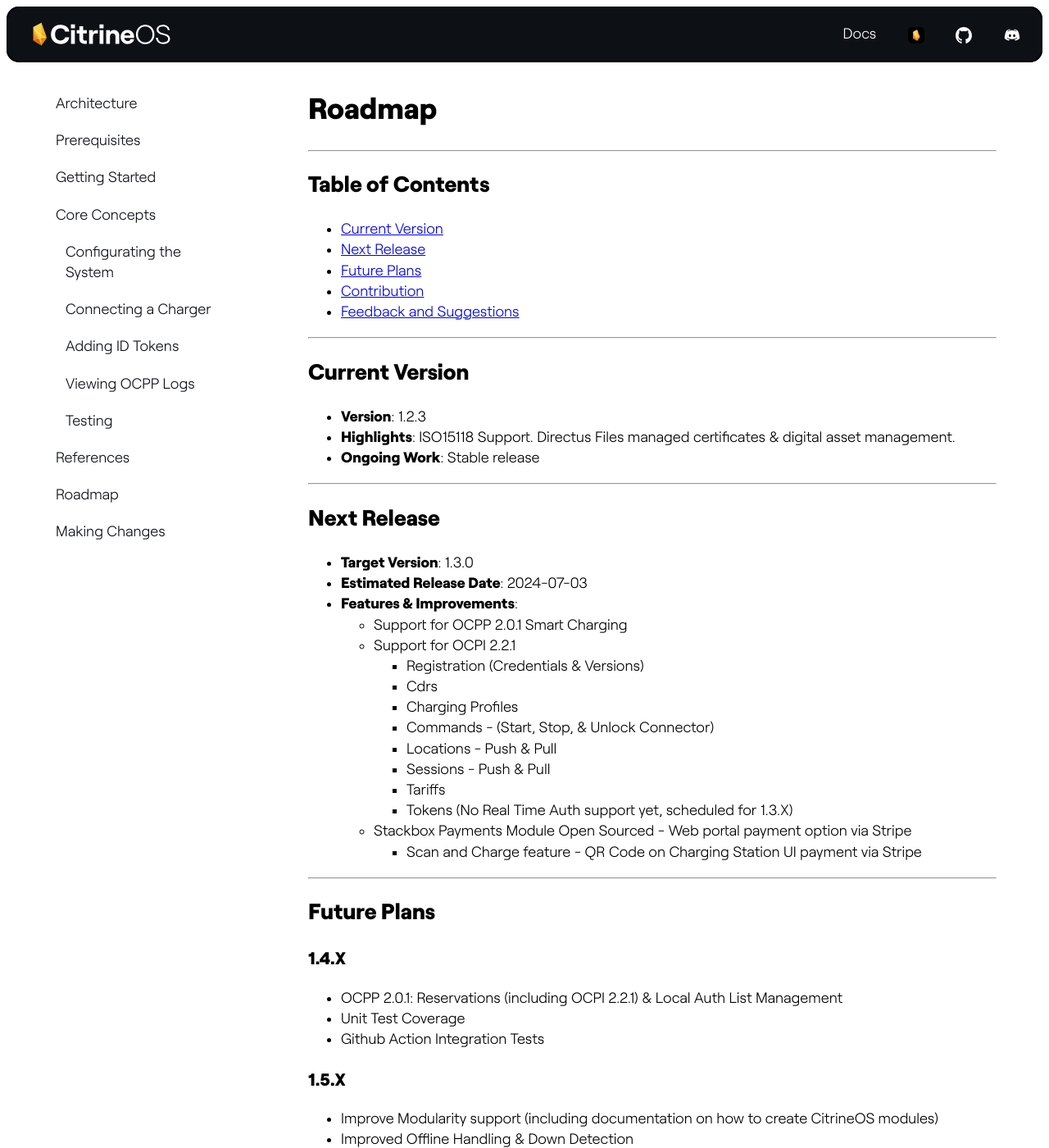
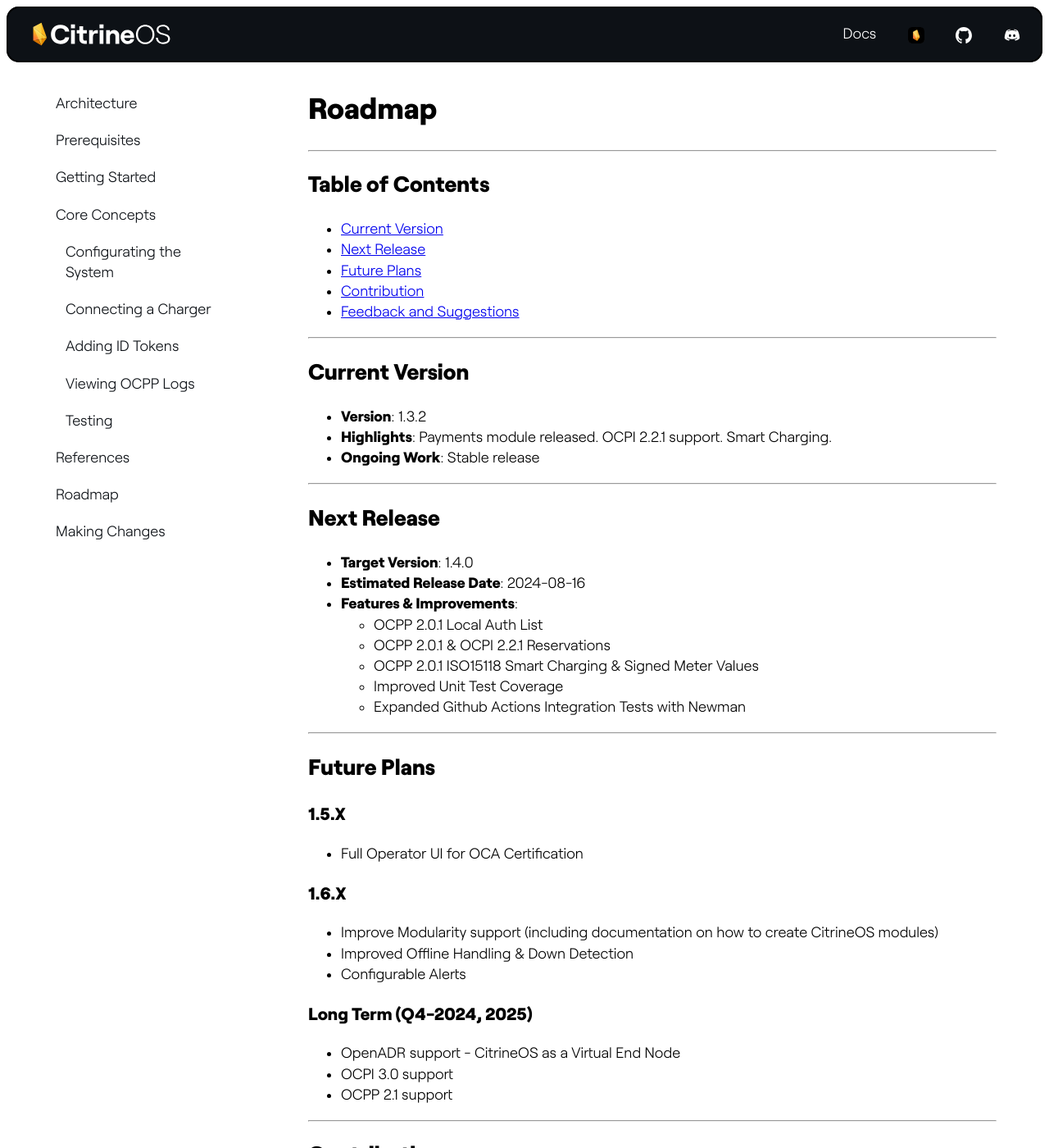
Before and after one commit to citrineos/citrineos.github.io, a Jekyll site: the page built from docs/roadmap.md, in a window 1280 px wide and 1400 px high. Shown: the whole window at 82% size. Built offline with Jekyll 4.4.1, drawn with Linux system fonts in a browser that asks for light colours; some web fonts are replaced.

Commit message:
updated roadmap post 1.3.2 release

```diff
--- a/docs/roadmap.md
+++ b/docs/roadmap.md
@@ -19,40 +19,31 @@
 
 ## Current Version
 
-- **Version**: 1.2.3
-- **Highlights**: ISO15118 Support. Directus Files managed certificates & digital asset management.
+- **Version**: 1.3.2
+- **Highlights**: Payments module released. OCPI 2.2.1 support. Smart Charging.
 - **Ongoing Work**: Stable release
 
 ---
 
 ## Next Release
 
-- **Target Version**: 1.3.0
-- **Estimated Release Date**: 2024-07-03
+- **Target Version**: 1.4.0
+- **Estimated Release Date**: 2024-08-16
 - **Features & Improvements**:
-  - Support for OCPP 2.0.1 Smart Charging
-  - Support for OCPI 2.2.1
-    - Registration (Credentials & Versions)
-    - Cdrs
-    - Charging Profiles
-    - Commands - (Start, Stop, & Unlock Connector)
-    - Locations - Push & Pull
-    - Sessions - Push & Pull
-    - Tariffs
-    - Tokens (No Real Time Auth support yet, scheduled for 1.3.X)
-  - Stackbox Payments Module Open Sourced - Web portal payment option via Stripe
-    - Scan and Charge feature - QR Code on Charging Station UI payment via Stripe
+  - OCPP 2.0.1 Local Auth List
+  - OCPP 2.0.1 & OCPI 2.2.1 Reservations
+  - OCPP 2.0.1 ISO15118 Smart Charging & Signed Meter Values
+  - Improved Unit Test Coverage
+  - Expanded Github Actions Integration Tests with Newman
 
 ---
 
 ## Future Plans
 
-### 1.4.X
-- OCPP 2.0.1: Reservations (including OCPI 2.2.1) & Local Auth List Management
-- Unit Test Coverage
-- Github Action Integration Tests
+### 1.5.X
+- Full Operator UI for OCA Certification
 
-### 1.5.X
+### 1.6.X
 - Improve Modularity support (including documentation on how to create CitrineOS modules)
 - Improved Offline Handling & Down Detection
 - Configurable Alerts
```
